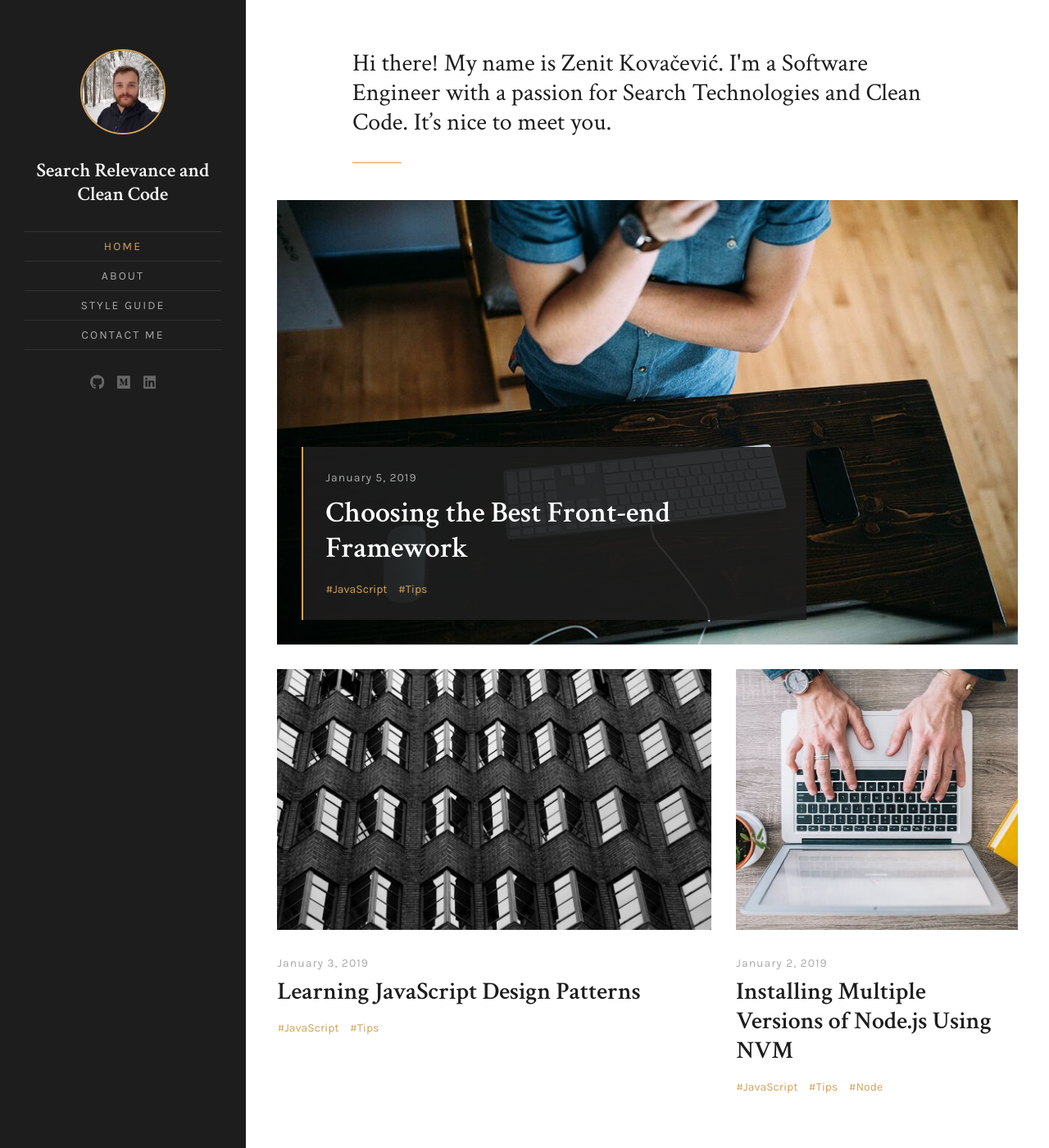
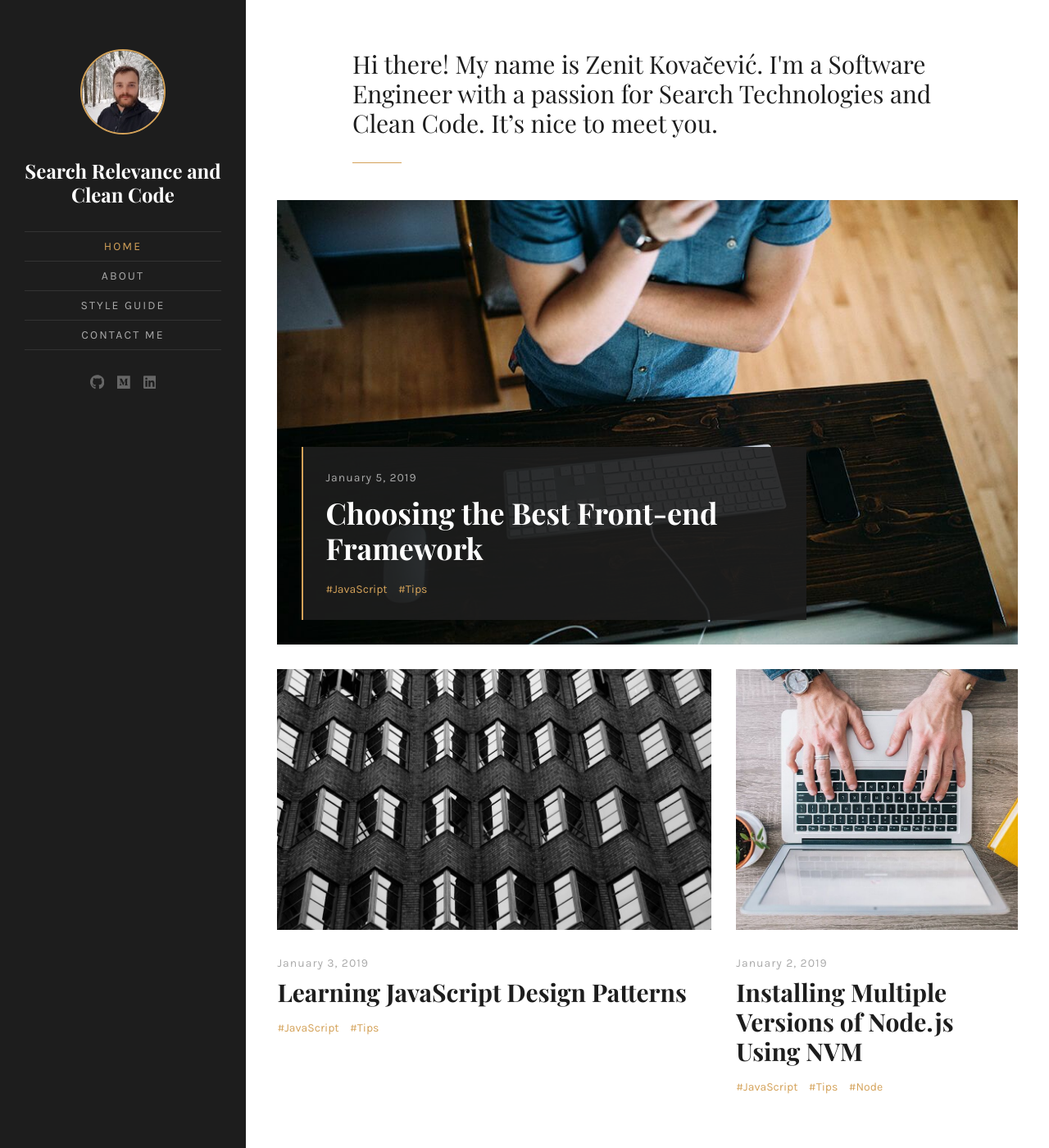
Before and after one commit to ZenitK/zenitk.github.io, a Jekyll site: the page built from index.html, in a window 1280 px wide and 1400 px high. Shown: the whole window at 82% size. Built offline with Jekyll 4.4.1, drawn with Linux system fonts in a browser that asks for light colours; some web fonts are replaced; the list of posts is cut into pages by our own code.

Commit message:
Use playfair display instead of carla

```diff
--- a/_layouts/default.html
+++ b/_layouts/default.html
@@ -22,7 +22,7 @@
     <link rel="icon" type="image/png" sizes="16x16" href="{{ site.url }}/{{ site.baseurl }}{{ site.favicon_16 }}">
 
     <!-- Font Embed Code -->
-	<link href="https://fonts.googleapis.com/css?family=Crimson+Text:400,400i,600,600i|Karla:400,400i,700,700i" rel="stylesheet">
+	<link href="https://fonts.googleapis.com/css?family=Karla:400,400i,600,600i|Playfair+Display:400,400i,700,700i" rel="stylesheet">
 
     <!-- CSS Styles -->
     <link href="{{ site.baseurl }}/assets/css/style.css" rel="stylesheet">
--- a/_sass/_variables.scss
+++ b/_sass/_variables.scss
@@ -1,6 +1,6 @@
 // Fonts
-$font-primary: 'Karla', sans-serif;
-$font-secondary: 'Crimson Text', serif;
+$font-primary: 'Karla', serif;
+$font-secondary: 'Playfair Display', serif;
 
 // Colors
 $color-accent: #d4a259;
```
